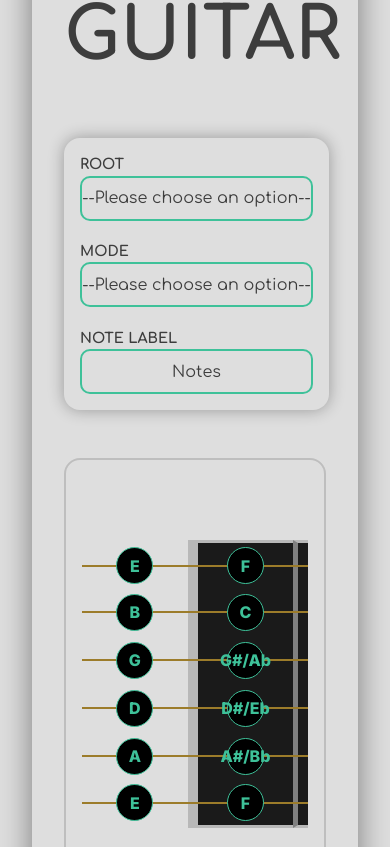
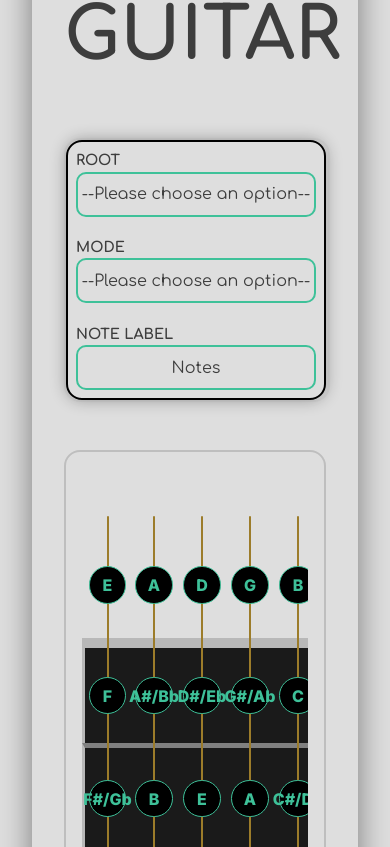
Before and after one commit to NovaSharx/Novabrato, a React (Create React App) app in the folder frontend/: page / in a window 390 px wide. Shown: the part 937-1784 px from the top of the page. Built offline with nearby package versions, Linux system fonts and the light colour scheme.

Commit message:
Added initial media query at tablet width so that the virtual guitar is vertical instead of horizontal.

```diff
--- a/frontend/src/stylesheets/css/main.css
+++ b/frontend/src/stylesheets/css/main.css
@@ -308,6 +308,172 @@ p {
   height: 2rem;
   font-family: "Inter";
 }
+@media (max-width: 768px) {
+  .virtual-guitar-container .virtual-guitar-content .virtual-guitar-control-panel {
+    width: 100%;
+    border: 2px solid rgba(128, 128, 128, 0.062745098);
+    border-radius: 1rem;
+  }
+  .virtual-guitar-container .virtual-guitar-content .virtual-guitar-control-panel .virtual-guitar-main-panel {
+    padding: 0.5rem;
+    display: flex;
+    flex-direction: column;
+    justify-content: space-between;
+    width: 15rem;
+    height: 15rem;
+    border-width: 2px;
+    border-style: solid;
+    border-radius: 1rem;
+  }
+  .virtual-guitar-container .virtual-guitar-content .virtual-guitar-control-panel .virtual-guitar-main-panel .virtual-guitar-main-panel-item {
+    display: flex;
+    flex-direction: column;
+  }
+  .virtual-guitar-container .virtual-guitar-content .virtual-guitar-control-panel .virtual-guitar-main-panel .virtual-guitar-main-panel-item .main-panel-label {
+    font-size: 0.9rem;
+    font-weight: 800;
+  }
+  .virtual-guitar-container .virtual-guitar-content .virtual-guitar-control-panel .virtual-guitar-main-panel .virtual-guitar-main-panel-item .main-panel-selection {
+    height: 45px;
+    border-width: 2px;
+    border-style: solid;
+    border-radius: 10px;
+    text-align: center;
+    font-size: 1rem;
+    appearance: none;
+  }
+  .virtual-guitar-container .virtual-guitar-content .virtual-guitar-control-panel .virtual-guitar-main-panel .virtual-guitar-main-panel-item .main-panel-selection:hover {
+    cursor: pointer;
+    border-width: 3px;
+  }
+  .virtual-guitar-container .virtual-guitar-content .virtual-guitar-fretboard-container {
+    box-sizing: border-box;
+    margin-top: 1rem;
+    padding: 1rem;
+    text-align: center;
+    width: 100%;
+    border-width: 2px;
+    border-style: solid;
+    border-radius: 1rem;
+  }
+  .virtual-guitar-container .virtual-guitar-content .virtual-guitar-fretboard-container .virtual-guitar-neck-container {
+    padding: 2rem 0rem;
+    flex-direction: row;
+  }
+  .virtual-guitar-container .virtual-guitar-content .virtual-guitar-fretboard-container .virtual-guitar-neck-container .virtual-guitar-neck {
+    padding: 2rem 0rem;
+    flex-direction: row-reverse;
+  }
+  .virtual-guitar-container .virtual-guitar-content .virtual-guitar-fretboard-container .virtual-guitar-neck-container .virtual-guitar-neck .virtual-guitar-string {
+    display: flex;
+    flex-direction: column;
+    width: max-content;
+  }
+  .virtual-guitar-container .virtual-guitar-content .virtual-guitar-fretboard-container .virtual-guitar-neck-container .virtual-guitar-neck .virtual-guitar-string:first-child .virtual-guitar-fret {
+    border: none;
+    border-right: 3px solid transparent;
+  }
+  .virtual-guitar-container .virtual-guitar-content .virtual-guitar-fretboard-container .virtual-guitar-neck-container .virtual-guitar-neck .virtual-guitar-string:first-child span .virtual-guitar-fret {
+    border: none;
+    border-right: 3px solid #b8b8b8;
+    border-top: 5px solid grey;
+  }
+  .virtual-guitar-container .virtual-guitar-content .virtual-guitar-fretboard-container .virtual-guitar-neck-container .virtual-guitar-neck .virtual-guitar-string:first-child span .virtual-guitar-fret:first-child {
+    border-right: 3px solid #b8b8b8;
+  }
+  .virtual-guitar-container .virtual-guitar-content .virtual-guitar-fretboard-container .virtual-guitar-neck-container .virtual-guitar-neck .virtual-guitar-string:last-child .virtual-guitar-fret {
+    border: none;
+    border-left: 3px solid transparent;
+  }
+  .virtual-guitar-container .virtual-guitar-content .virtual-guitar-fretboard-container .virtual-guitar-neck-container .virtual-guitar-neck .virtual-guitar-string:last-child span .virtual-guitar-fret {
+    border: none;
+    border-left: 3px solid #b8b8b8;
+    border-top: 5px solid grey;
+  }
+  .virtual-guitar-container .virtual-guitar-content .virtual-guitar-fretboard-container .virtual-guitar-neck-container .virtual-guitar-neck .virtual-guitar-string:last-child span .virtual-guitar-fret:first-child {
+    border-left: 3px solid #b8b8b8;
+  }
+  .virtual-guitar-container .virtual-guitar-content .virtual-guitar-fretboard-container .virtual-guitar-neck-container .virtual-guitar-neck .virtual-guitar-string .virtual-guitar-fret {
+    position: relative;
+    box-sizing: border-box;
+    display: flex;
+    justify-content: center;
+    align-items: center;
+    width: 3rem;
+    height: 6.6rem;
+  }
+  .virtual-guitar-container .virtual-guitar-content .virtual-guitar-fretboard-container .virtual-guitar-neck-container .virtual-guitar-neck .virtual-guitar-string .virtual-guitar-fret::after {
+    position: absolute;
+    width: 2px;
+    height: 130%;
+    background-color: #9C7C2A;
+    border-radius: 1rem;
+    content: "";
+  }
+  .virtual-guitar-container .virtual-guitar-content .virtual-guitar-fretboard-container .virtual-guitar-neck-container .virtual-guitar-neck .virtual-guitar-string .virtual-guitar-fret .virtual-guitar-note {
+    display: flex;
+    justify-content: center;
+    align-items: center;
+    background-color: black;
+    font-family: "Inter";
+    font-size: 1rem;
+    font-weight: 800;
+    width: 2.2rem;
+    height: 2.2rem;
+    border-style: solid;
+    border-radius: 50%;
+    z-index: 1;
+    transition: 0.1s;
+  }
+  .virtual-guitar-container .virtual-guitar-content .virtual-guitar-fretboard-container .virtual-guitar-neck-container .virtual-guitar-neck .virtual-guitar-string .virtual-guitar-fret .virtual-guitar-note:hover {
+    cursor: pointer;
+    font-size: 1.5rem;
+    border-width: 5px;
+  }
+  .virtual-guitar-container .virtual-guitar-content .virtual-guitar-fretboard-container .virtual-guitar-neck-container .virtual-guitar-neck .virtual-guitar-string span {
+    flex-direction: column;
+  }
+  .virtual-guitar-container .virtual-guitar-content .virtual-guitar-fretboard-container .virtual-guitar-neck-container .virtual-guitar-neck .virtual-guitar-string span .virtual-guitar-fret {
+    border: none;
+    border-top: 5px solid grey;
+  }
+  .virtual-guitar-container .virtual-guitar-content .virtual-guitar-fretboard-container .virtual-guitar-neck-container .virtual-guitar-neck .virtual-guitar-string span .virtual-guitar-fret:first-child {
+    border: none;
+    border-top: 10px solid #b8b8b8;
+  }
+  .virtual-guitar-container .virtual-guitar-content .virtual-guitar-fretboard-container .virtual-guitar-neck-container .virtual-guitar-aside {
+    flex-direction: column;
+    width: max-content;
+  }
+  .virtual-guitar-container .virtual-guitar-content .virtual-guitar-fretboard-container .virtual-guitar-neck-container .virtual-guitar-aside .virtual-guitar-settings {
+    display: flex;
+    justify-content: center;
+    align-items: center;
+    width: 6.6rem;
+    height: 2rem;
+  }
+  .virtual-guitar-container .virtual-guitar-content .virtual-guitar-fretboard-container .virtual-guitar-neck-container .virtual-guitar-aside .virtual-guitar-settings .virtual-guitar-settings-button {
+    border-width: 2px;
+    border-style: solid;
+    border-radius: 2rem;
+    background-color: black;
+    width: 2.2rem;
+    height: 2.2rem;
+    transition: 1s;
+  }
+  .virtual-guitar-container .virtual-guitar-content .virtual-guitar-fretboard-container .virtual-guitar-neck-container .virtual-guitar-aside .virtual-guitar-settings .virtual-guitar-settings-button:hover {
+    cursor: pointer;
+    transform: rotate(180deg);
+  }
+  .virtual-guitar-container .virtual-guitar-content .virtual-guitar-fretboard-container .virtual-guitar-neck-container .virtual-guitar-aside .virtual-guitar-fret-marker {
+    display: flex;
+    justify-content: center;
+    align-items: center;
+    width: 6.6rem;
+    height: 2rem;
+    font-family: "Inter";
+  }
+}
 #home {
   flex-grow: 1;
 }
```
Also changed, not shown: frontend/src/stylesheets/scss/components/_virtual-guitar.scss (+179 -168 lines), 1 other file (tests, documents, lock files or other folders).
